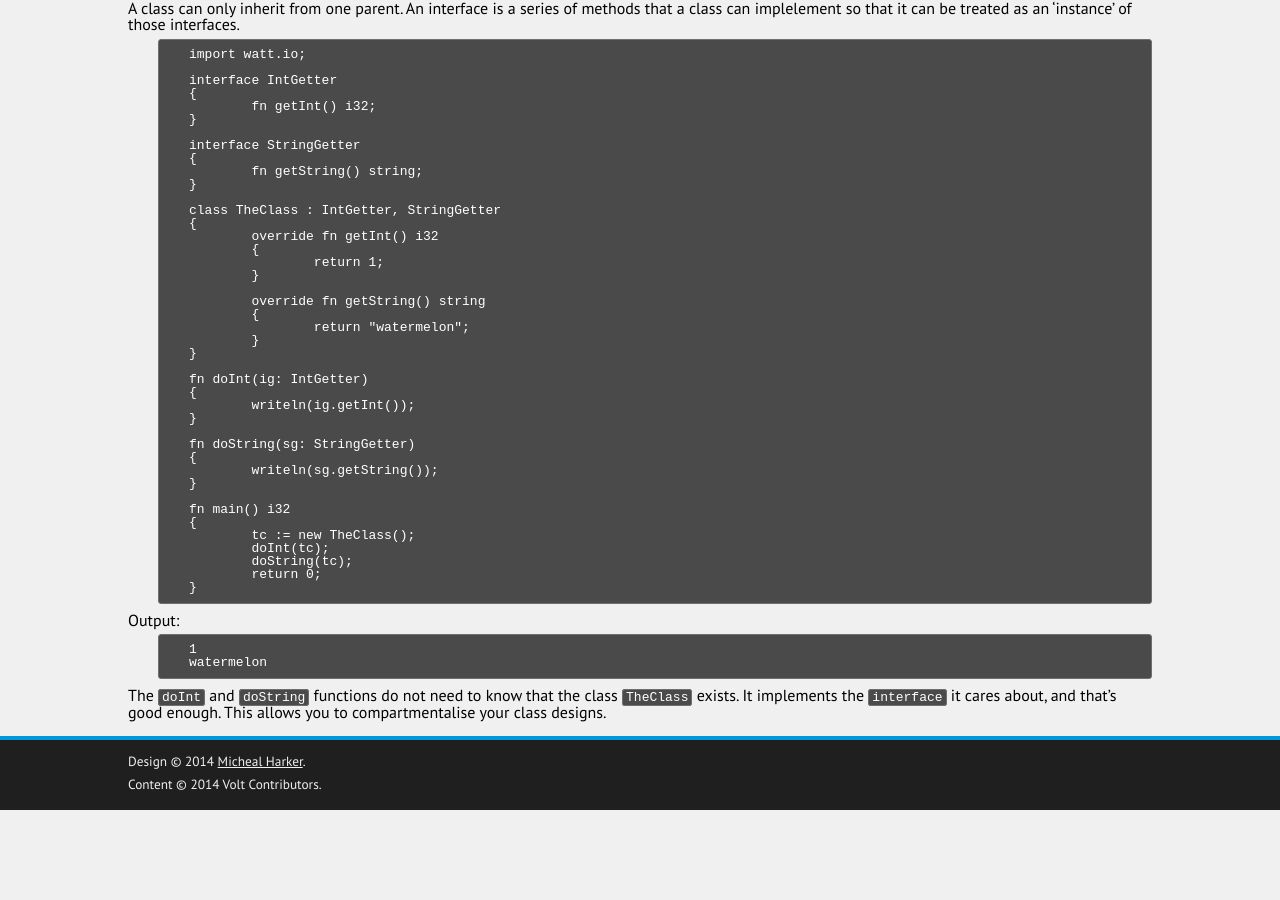
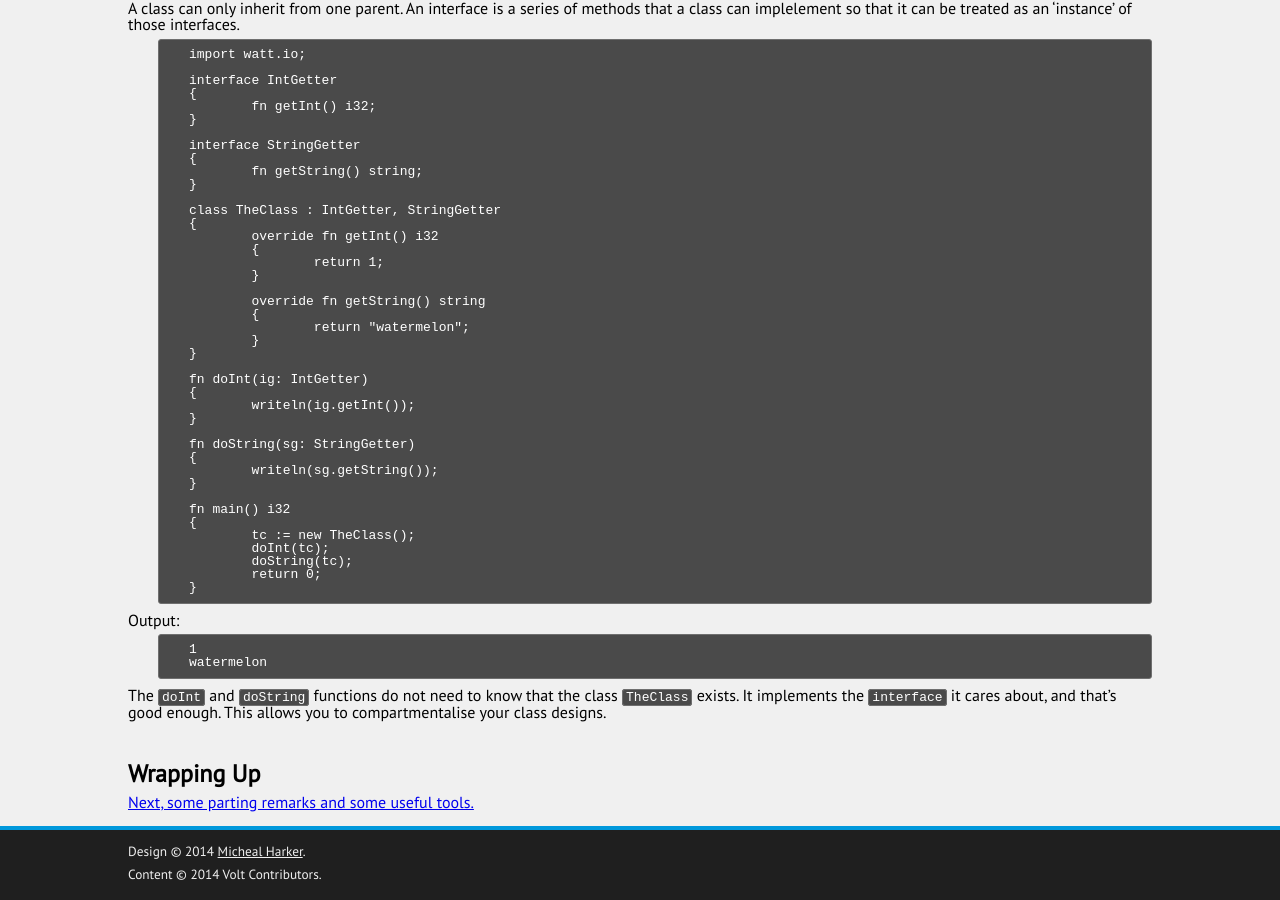
Before and after one commit to VoltLang/Website, a Jekyll site: the page built from doc/tvpl/c7-user-types.md, in a window 1280 px wide and 900 px high, scrolled down 2616 px. Built offline with Jekyll 4.4.1, drawn with Linux system fonts in a browser that asks for light colours; before the commit the page ends 3426 px from its top, so only the background shows below that.

Commit message:
doc: tvpl: Add conclusion link to chapter 7.

```diff
--- a/doc/tvpl/c7-user-types.md
+++ b/doc/tvpl/c7-user-types.md
@@ -215,3 +215,7 @@ Output:
 	watermelon
 
 The `doInt` and `doString` functions do not need to know that the class `TheClass` exists. It implements the `interface` it cares about, and that's good enough. This allows you to compartmentalise your class designs.
+
+# Wrapping Up
+
+[Next, some parting remarks and some useful tools.](conclusion.html)
```
